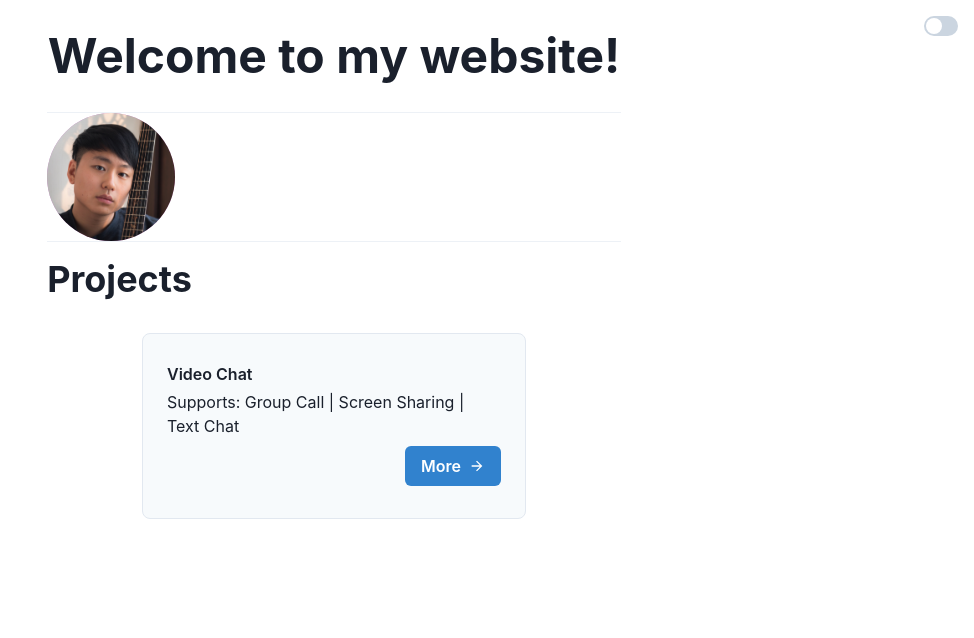
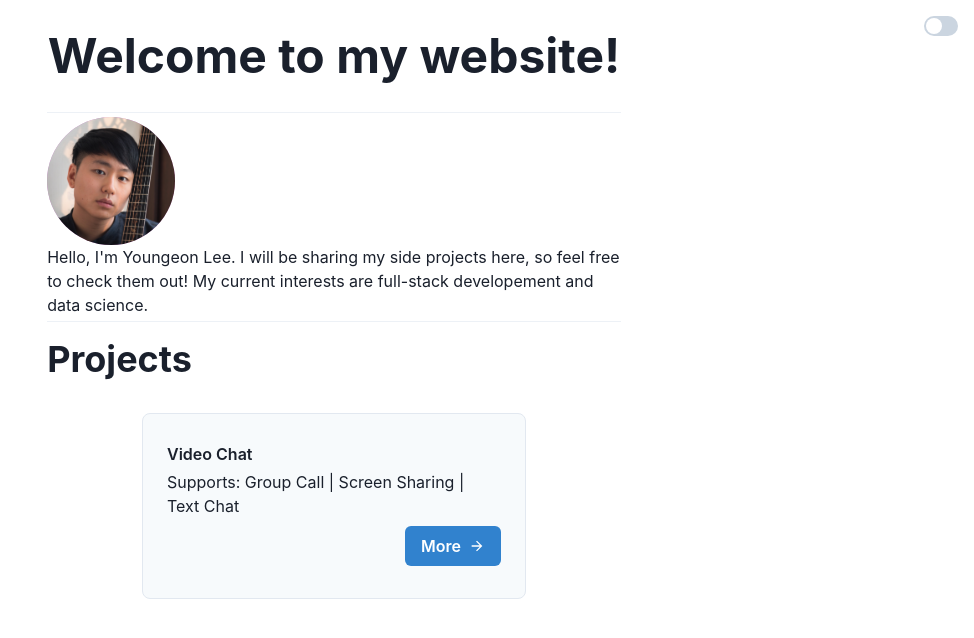
Before and after one commit to YoungeonLee/youngeonlee-frontend, a Next.js app: page / in a window 1280 px wide. Shown: the top 638 px of the page, without its empty margins (306-1280 px from the left). Built offline with nearby package versions, Linux system fonts and the light colour scheme; no server answers.

Commit message:
breif intro

```diff
--- a/src/components/shared/Profile.tsx
+++ b/src/components/shared/Profile.tsx
@@ -5,8 +5,13 @@ export const Profile = () => {
   return (
     <>
       <Divider />
-      <Box>
+      <Box my={1}>
         <Avatar mx="auto" size="2xl" name="Youngeon Lee" src="/profile.jpg" />
+        <Box mx="auto">
+          Hello, I'm Youngeon Lee. I will be sharing my side projects here, so
+          feel free to check them out! My current interests are full-stack
+          developement and data science.
+        </Box>
       </Box>
       <Divider />
     </>
```
